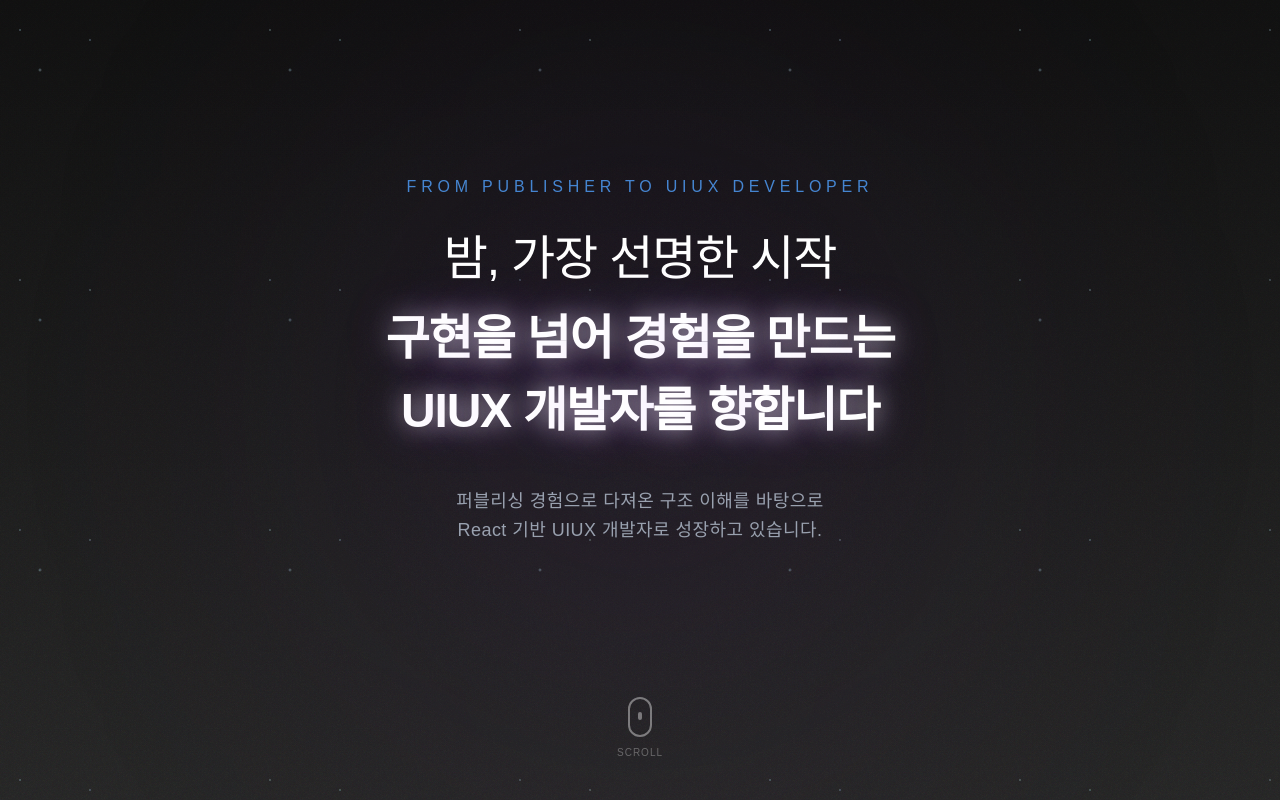
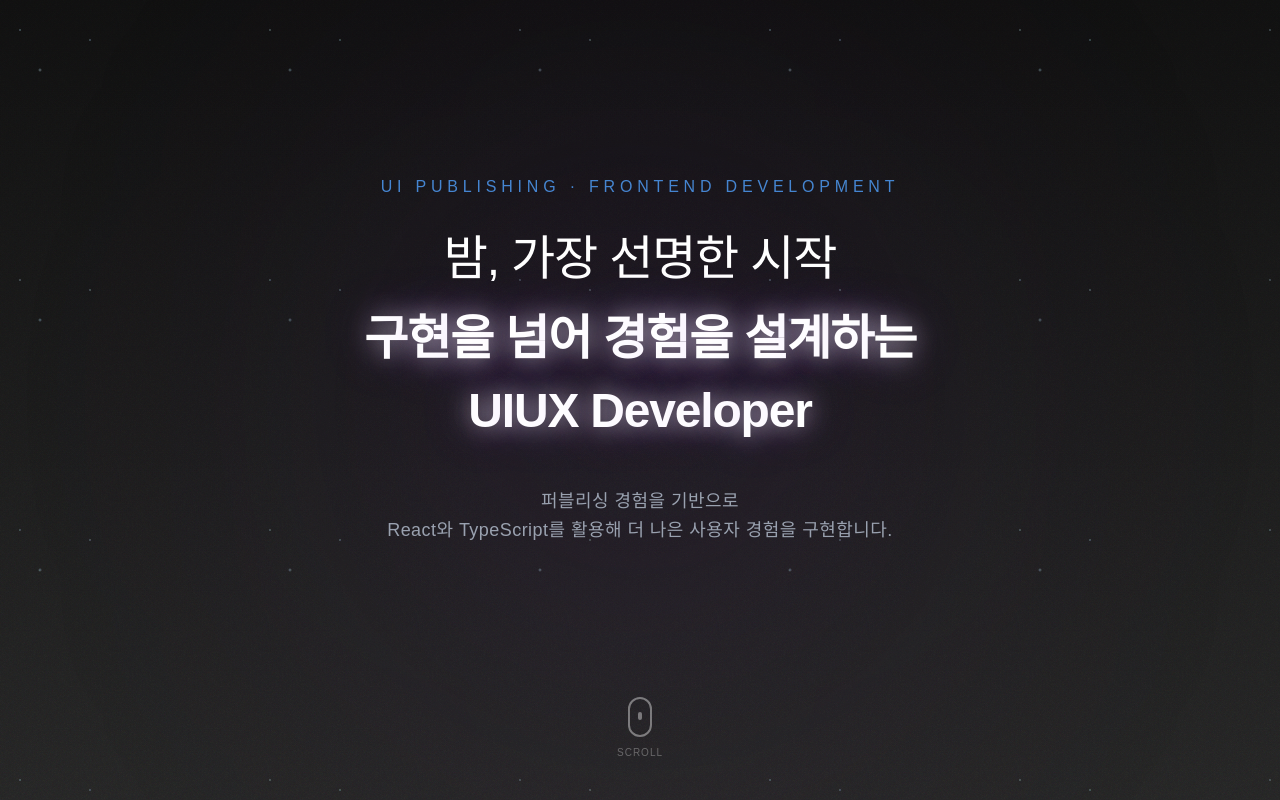
Before and after one commit to hg231049/Dles_Portfolio, a React (Vite) app: page / in a window 1280 px wide. Shown: the top 800 px of the page. Built offline with nearby package versions, Linux system fonts and the light colour scheme.

Commit message:
메인 카피 수정

```diff
--- a/src/pages/main/MainVisual.tsx
+++ b/src/pages/main/MainVisual.tsx
@@ -69,7 +69,7 @@ const MainVisual = () => {
       <div className="text-center mt-[-80px] z-10 px-4">
         {/* 상단 카피 */}
         <p className="intro-sub text-blue-400 tracking-[0.3em] mb-6 text-[14px] lg:text-base font-light uppercase opacity-80">
-          From Publisher To UIUX Developer
+          UI Publishing · Frontend Development
         </p>
 
         {/* 메인 타이틀 */}
@@ -77,16 +77,16 @@ const MainVisual = () => {
           <div className="mb-2">{splitText("밤, 가장 선명한 시작")}</div>
 
           <span className="highlight-text inline-block  font-bold text-transparent bg-clip-text bg-gradient-to-r from-white via-purple-200 to-purple-500">
-            {splitText("구현을 넘어 경험을 만드는")} <br />
-            {splitText("UIUX 개발자를 향합니다")}
+            {splitText("구현을 넘어 경험을 설계하는")} <br />
+            {splitText("UIUX Developer")}
           </span>
         </h1>
 
         {/* 서브 설명 */}
         <p className="intro-desc text-gray-400 mt-10 text-[12px] lg:text-lg font-light tracking-wide leading-relaxed">
-          퍼블리싱 경험으로 다져온 구조 이해를 바탕으로
+          퍼블리싱 경험을 기반으로
           <br />
-          React 기반 UIUX 개발자로 성장하고 있습니다.
+          React와 TypeScript를 활용해 더 나은 사용자 경험을 구현합니다.
         </p>
       </div>
 
```
